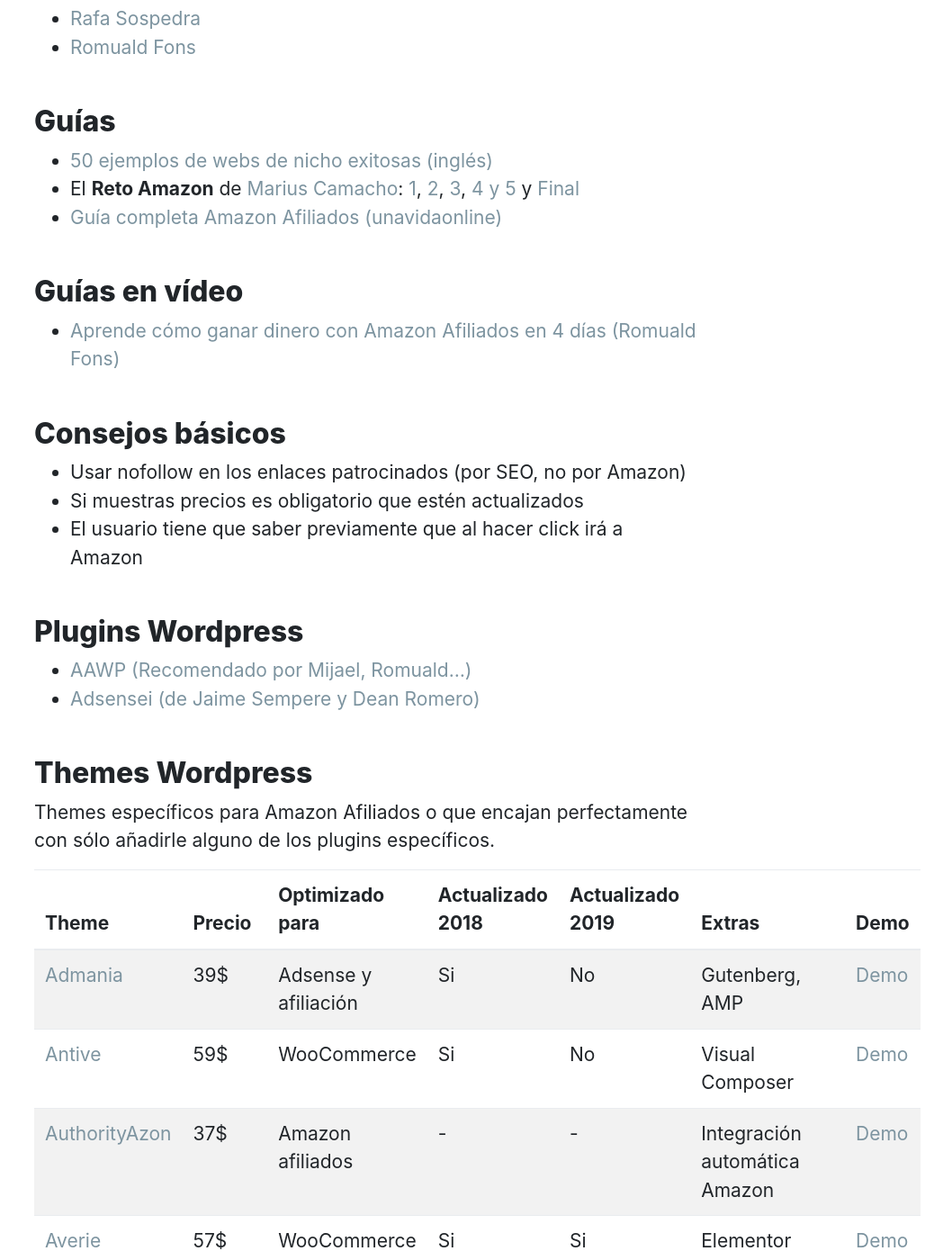
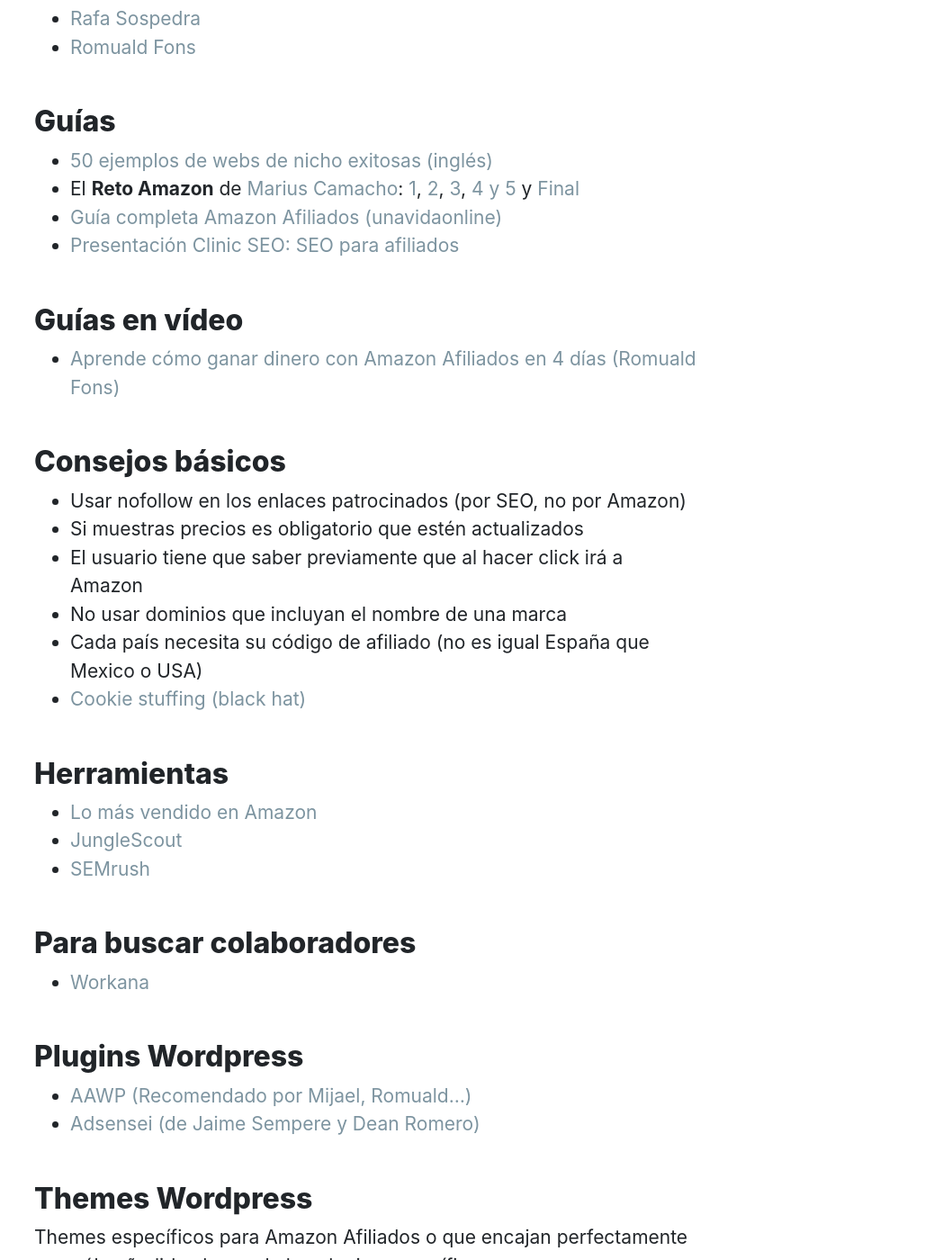
Before and after one commit to montes/montes.github.io, a Jekyll site: the page built from _posts/2019-01-09-los-mejores-enlaces-amazon-afiliados.md, in a window 1280 px wide and 1400 px high, scrolled down 796 px. Shown: the whole window at 90% size, without its empty margins (232-1280 px from the left). Built offline with Jekyll 4.4.1, drawn with Linux system fonts in a browser that asks for light colours; comment, search, counter and statistics services are not loaded; some of the changed text lies outside the part shown.

Commit message:
Updated amazon post

```diff
--- a/_posts/2019-01-09-los-mejores-enlaces-amazon-afiliados.md
+++ b/_posts/2019-01-09-los-mejores-enlaces-amazon-afiliados.md
@@ -28,6 +28,7 @@
 * [50 ejemplos de webs de nicho exitosas (inglés)](https://walletsquirrel.com/amazon-affiliate-website-examples/)
 *  El **Reto Amazon** de [Marius Camacho](https://twitter.com/_mariuscg): [1](http://mariusmarketing.com/afiliados-amazon-parte-1/), [2](http://mariusmarketing.com/reto-amazon-2-contenidos/), [3](http://mariusmarketing.com/reto-amazon-3-diciembre/), [4 y 5](http://mariusmarketing.com/reto-amazon-4-y-5-enero-febrero/) y [Final](http://mariusmarketing.com/reto-amazon-final/)
 * [Guía completa Amazon Afiliados (unavidaonline)](https://unavidaonline.com/amazon-afiliados/)
+* [Presentación Clinic SEO: SEO para afiliados](https://www.clinic.is/presentacion-ponencia-seo-para-afiliados.html)
 
 ## Guías en vídeo
 
@@ -38,6 +39,17 @@
 * Usar nofollow en los enlaces patrocinados (por SEO, no por Amazon)
 * Si muestras precios es obligatorio que estén actualizados
 * El usuario tiene que saber previamente que al hacer click irá a Amazon
+* No usar dominios que incluyan el nombre de una marca
+* Cada país necesita su código de afiliado (no es igual España que Mexico o USA)
+* [Cookie stuffing (black hat)](https://www.sectorx.com.ar/cookie-stuffing-somos-parte-fraude-millones-dolares-sin-darnos-cuenta/)
+
+## Herramientas
+* [Lo más vendido en Amazon](https://www.amazon.es/gp/bestsellers)
+* [JungleScout](https://www.junglescout.com/)
+* [SEMrush](https://es.semrush.com)
+
+## Para buscar colaboradores
+* [Workana](https://www.workana.com/)
 
 ## Plugins Wordpress
 
@@ -416,7 +428,13 @@
 
 ## Otros programas de afiliados interesantes
 
+* [Amazon (cookie 24h)](https://afiliados.amazon.es)
 * [eBay](https://partnernetwork.ebay.com/)
-* [AliExpress](https://portals.aliexpress.com/)
+* [AliExpress (cookie 30 días)](https://portals.aliexpress.com/)
 * [Envato Market](https://envato.com/market/affiliate-program/) 30% en compras de nuevo usuario (Si tu site tiene poco tráfico te denegarán el alta)
 * [Booking](https://www.booking.com/affiliate-program/v2/index.html)
+* [Tradedoubler](https://www.tradedoubler.com)
+* [Admitad](https://www.admitad.com)
+* [Awin](https://www.awin.com)
+* [TradeTracker](https://tradetracker.com/)
+* [CJ affiliate](https://www.cj.com/)
```
Also changed, not shown: other parts of _posts/2019-01-09-los-mejores-enlaces-amazon-afiliados.md (+1 -1 lines).
